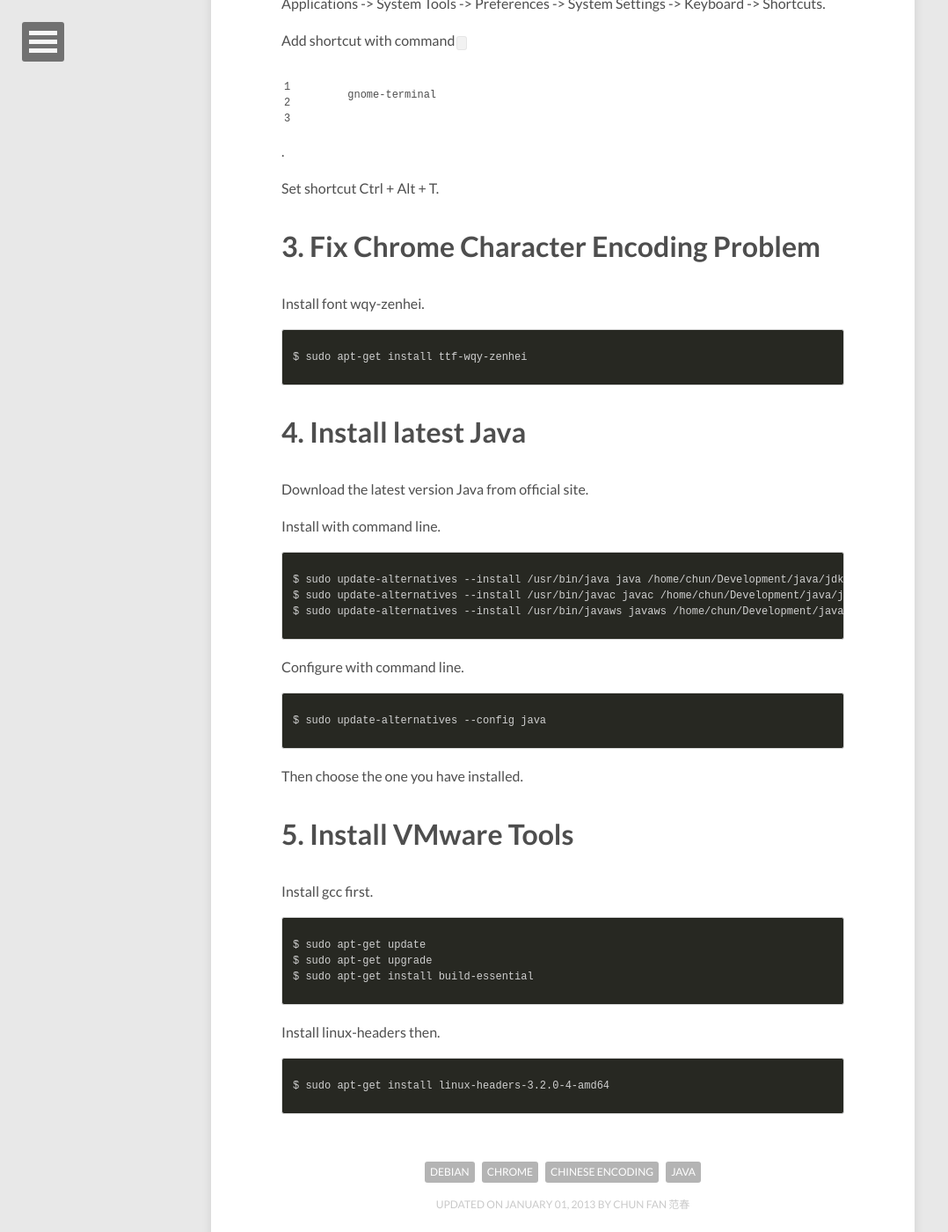
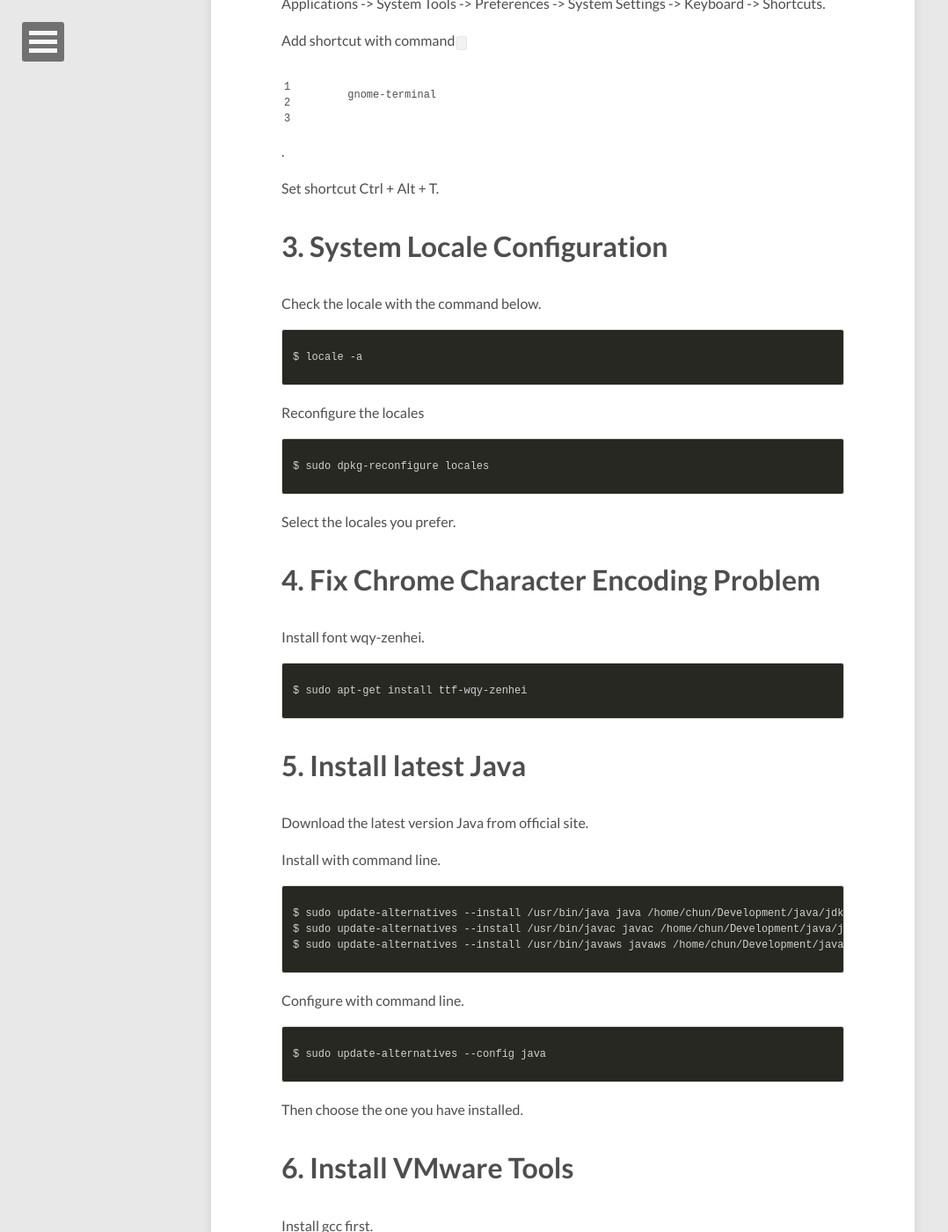
Before and after one commit to chunfantasy/blog, a Jekyll site: the page built from _posts/2013-01-01-debian.md, in a window 1280 px wide and 1400 px high, scrolled down 1073 px. Shown: the whole window at 88% size, without its empty margins (0-1078 px from the left). Built offline with Jekyll 4.4.1, drawn with Linux system fonts in a browser that asks for light colours; nearby versions of some CDN libraries.

Commit message:
debian locale

```diff
--- a/_posts/2013-01-01-debian.md
+++ b/_posts/2013-01-01-debian.md
@@ -36,15 +36,28 @@ Add shortcut with command
 
 Set shortcut Ctrl + Alt + T.
 
+# 3. System Locale Configuration
 
-# 3. Fix Chrome Character Encoding Problem
+Check the locale with the command below.
+{% highlight html %}
+$ locale -a
+{% endhighlight %}
+
+Reconfigure the locales
+{% highlight html %}
+$ sudo dpkg-reconfigure locales
+{% endhighlight %}
+
+Select the locales you prefer.
+
+# 4. Fix Chrome Character Encoding Problem
 
 Install font wqy-zenhei.
 {% highlight html %}
 $ sudo apt-get install ttf-wqy-zenhei
 {% endhighlight %}
 
-# 4. Install latest Java
+# 5. Install latest Java
 
 Download the latest version Java from official site.
 
@@ -61,7 +74,7 @@ $ sudo update-alternatives --config java
 {% endhighlight %}
 Then choose the one you have installed.
 
-# 5. Install VMware Tools
+# 6. Install VMware Tools
 
 Install gcc first.
 {% highlight html %}
```
